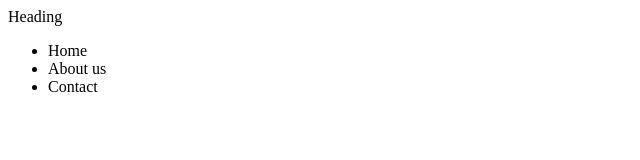
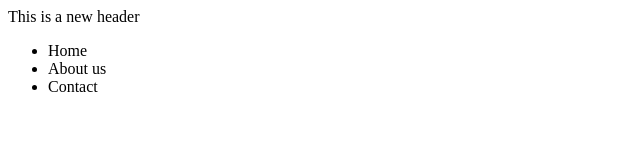
Before and after one commit to 123GAURAVTHADANI/8AugOffline, a plain HTML site: page index.html in a window 1280 px wide. Shown: the full height of the page, 0-640 px from the left. Drawn offline with Linux system fonts and the light colour scheme.

Commit message:
This is a new header

```diff
--- a/index.html
+++ b/index.html
@@ -7,7 +7,7 @@
     <link href="./index.css" rel="stylesheet" />
   </head>
   <body>
-    <header>Heading</header>
+    <header>This is a new header</header>
     <nav>
       <ul>
         <li>Home</li>
```
